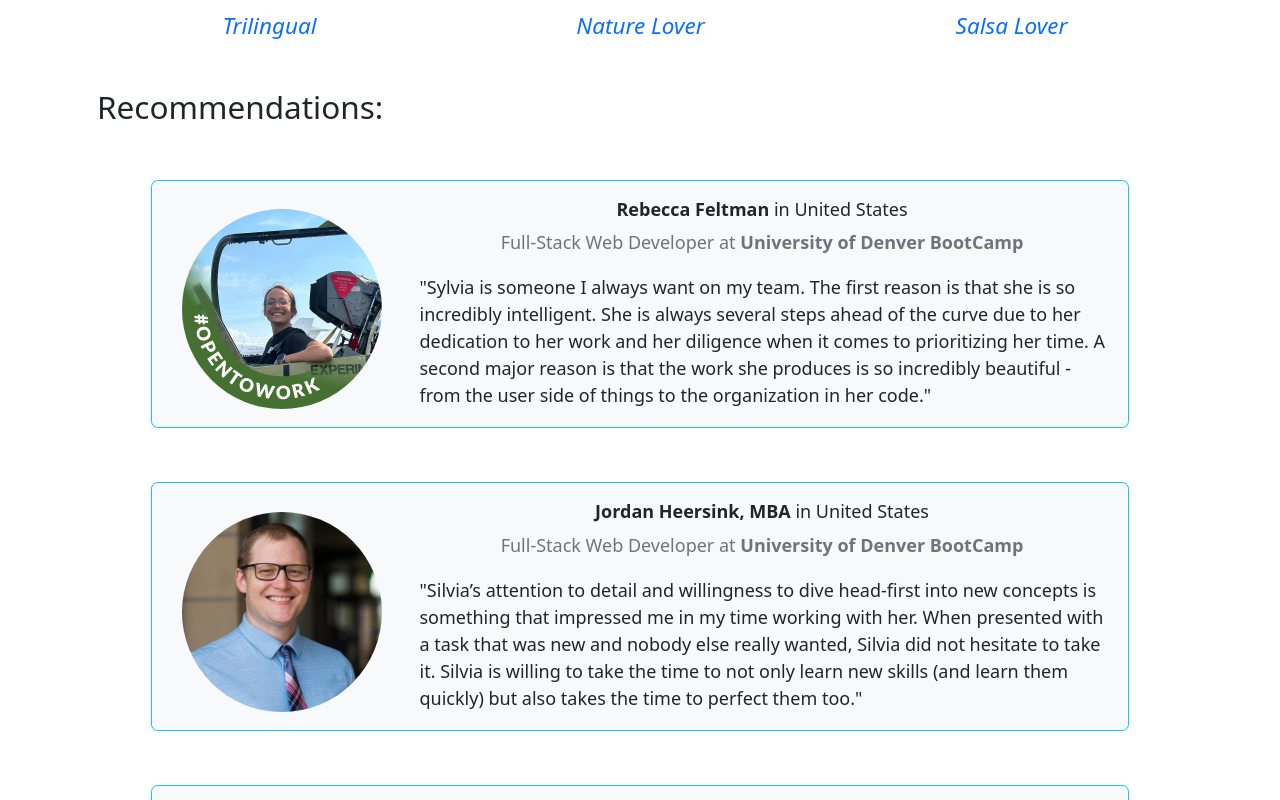
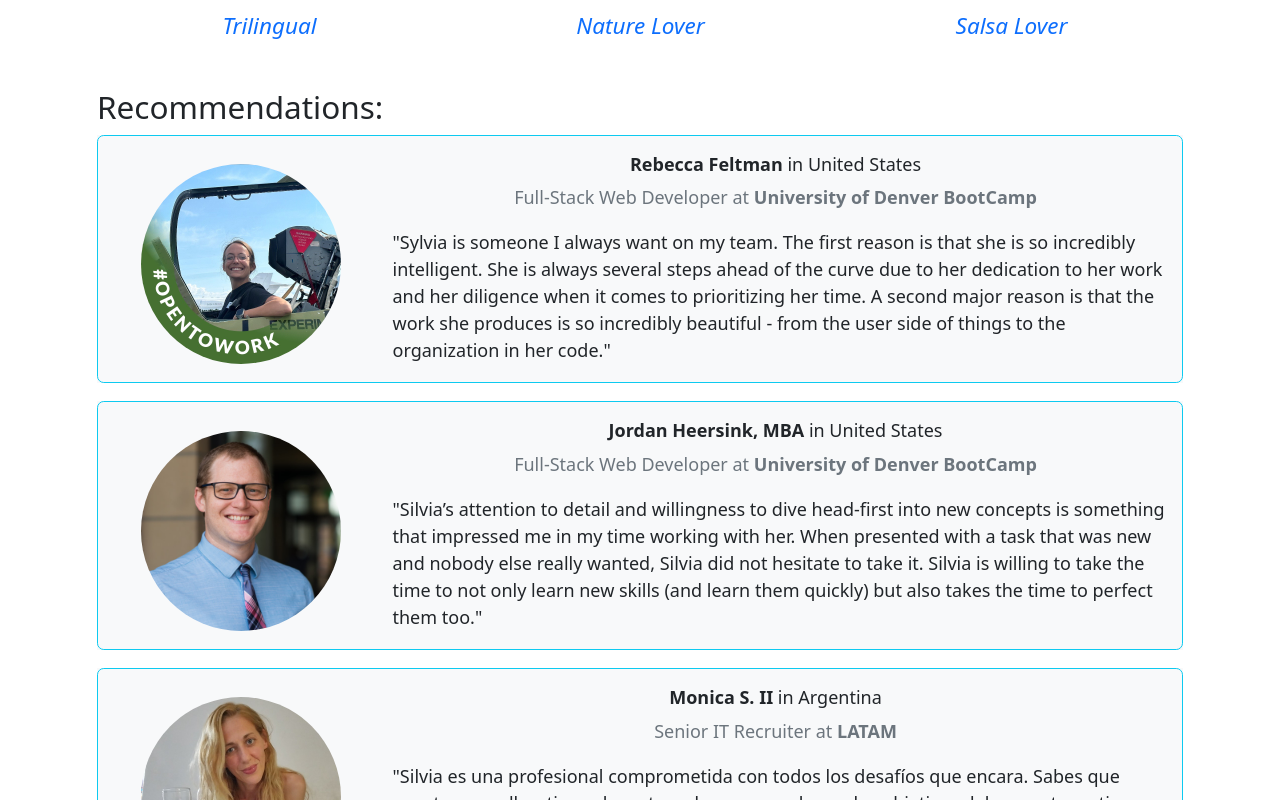
Before and after one commit to NathaliaReyes/personal-portfolio, a React (Vite) app: page / in a window 1280 px wide. Shown: the part 1060-1860 px from the top of the page. Built offline with nearby package versions, Linux system fonts and the light colour scheme.

Commit message:
debugging styles

```diff
--- a/src/components/Recommendation.jsx
+++ b/src/components/Recommendation.jsx
@@ -45,7 +45,7 @@ function Recommendation() {
     }, [props.image]);
 
     return (
-      <section className='bg-light  m-5'>
+      <section className='bg-light mt-2 mb-3'>
         <div className='container'>
           <div className='row border border-info rounded'>
             <div className='col-lg-3 col-12 img-container'>
--- a/src/stylesheets/Recommendation.css
+++ b/src/stylesheets/Recommendation.css
@@ -13,7 +13,7 @@ nav {
 
 .container-form {
   background:  #a7ddf1;
-  width: 60%;
+  width: 80%;
   margin: auto;
 }
 
```
